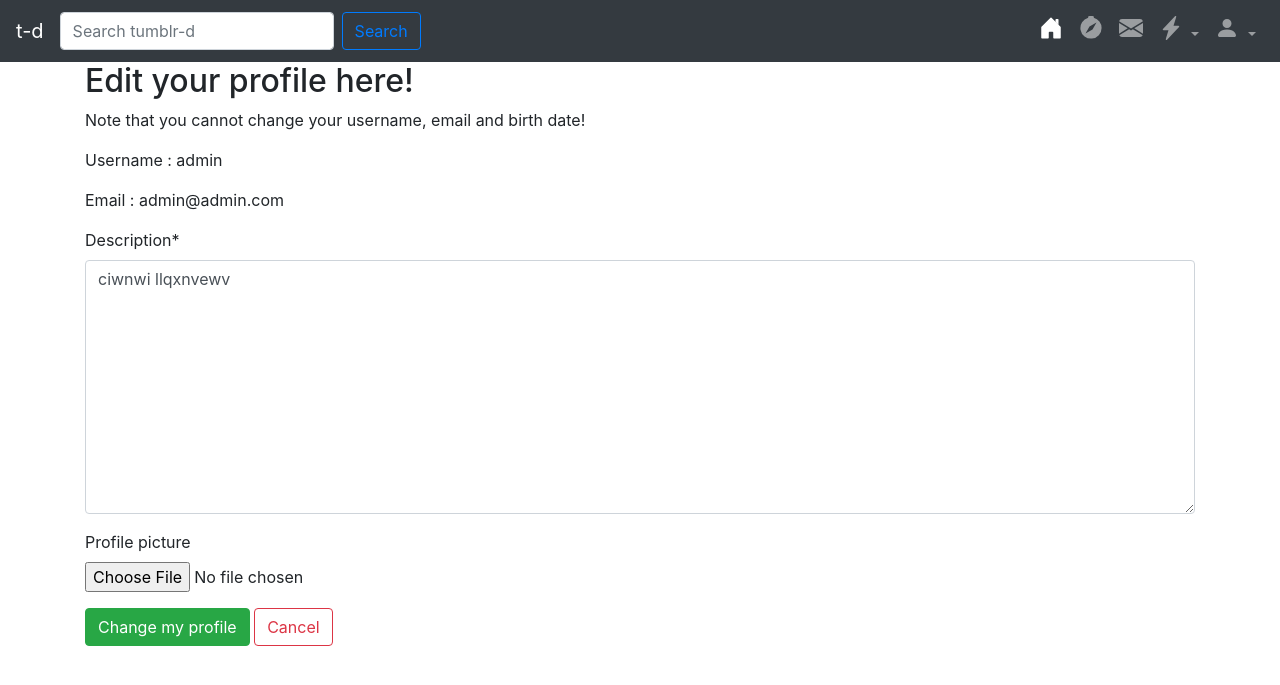
After one commit to seraph-wing/tumblr-clone, a Django app: page /account/edit/admin in a window 1280 px wide. The commit adds this page. Shown: the top 685 px of the page. Run offline with Django 3.2, Linux system fonts and the light colour scheme; a user stored in the database is signed in; data comes from the database, SQL or seed files in the repository; both versions use the stored data as it was after the commit; some libraries are stand-ins or nearby versions.

Commit message:
added the changing user profile feature

```diff
--- /dev/null
+++ b/tumblr_clone/account/templates/account/edit_user.html
@@ -0,0 +1,17 @@
+{% extends "base.html" %}
+{% load crispy_forms_tags %}
+{% block content %}
+  <div class="container">
+    <h2>Edit your profile here!</h2>
+    <p>Note that you cannot change your username, email and birth date!</p>
+
+    <form method="post" enctype="multipart/form-data">
+      {% csrf_token %}
+      <p>Username : {{object.username}}</p>
+      <p>Email : {{object.email}}</p>
+      {{ form|crispy }}
+      <input type="submit" class="btn btn-success" value="Change my profile">
+      <a href="{% url 'account:account_index' slug=object.slug %}" class="btn btn-outline-danger">Cancel</a>
+    </form>
+  </div>
+{% endblock content %}
--- a/tumblr_clone/account/templates/account/signup.html
+++ b/tumblr_clone/account/templates/account/signup.html
@@ -1,5 +1,5 @@
 {% extends "base.html" %}
-<!--{% load crispy_forms_tags %}-->
+{% load crispy_forms_tags %}
 {% block content %}
   <div class="container">
     <h3>Sign up here!</h3>
--- a/tumblr_clone/account/urls.py
+++ b/tumblr_clone/account/urls.py
@@ -10,4 +10,5 @@ urlpatterns = [
     path('signup/',views.SignUpView.as_view(),name='signup'),
     path('login/',auth_views.LoginView.as_view(template_name='account/login.html'),name='login'),
     path('logout/',auth_views.LogoutView.as_view(),name='logout'),
+    path('edit/<slug:slug>', views.UpdateUserView.as_view(),name='edit'),
 ]
--- a/tumblr_clone/account/views.py
+++ b/tumblr_clone/account/views.py
@@ -1,12 +1,13 @@
 from django.shortcuts import render
-from django.views.generic import CreateView,TemplateView
+from django.views.generic import CreateView,TemplateView,UpdateView
 from django.views.generic.detail import DetailView
 from . import forms
 from django.urls import reverse_lazy
 from .models import User
+from django.contrib.auth.mixins import LoginRequiredMixin
 # Create your views here.
 
-class AccountIndex(DetailView):
+class AccountIndex(LoginRequiredMixin,DetailView):
     model = User
     template_name = 'account/account_index.html'
 
@@ -17,3 +18,13 @@ class SignUpView(CreateView):
 
 class LoginView(TemplateView):
     template_name = 'account/login.html'
+
+class UpdateUserView(LoginRequiredMixin,UpdateView):
+    model = User
+    fields = ['description', 'profile_picture']
+    template_name = 'account/edit_user.html'
+    slug_field = 'slug'
+    #success_url = reverse_lazy('account:account_index',kwargs={'slug':model.slug})
+    def get_success_url(self,*args,**kwargs):
+
+        return reverse_lazy('account:account_index',kwargs={'slug':self.request.user.slug})
--- a/tumblr_clone/templates/base.html
+++ b/tumblr_clone/templates/base.html
@@ -10,7 +10,7 @@
     <!--navbar to be implemented here-->
     <nav class="navbar navbar-expand-lg navbar-dark bg-dark">
       {% if user.is_authenticated %}
-        <a class="navbar-brand" href="#">t-d</a><!--dashboard-->
+        <a class="navbar-brand" href="{% url 'index'%}">t-d</a><!--dashboard-->
         <button class="navbar-toggler" type="button" data-toggle="collapse" data-target="#navbarSupportedContent" aria-controls="navbarSupportedContent" aria-expanded="false" aria-label="Toggle navigation">
           <span class="navbar-toggler-icon"></span>
         </button>
@@ -22,7 +22,7 @@
           <ul class="navbar-nav ml-auto">
             <!--dashboard-->
             <li class="nav-item active">
-              <a class="nav-link" href="#">
+              <a class="nav-link" href="{% url 'index'%}">
                 <svg width="1.5em" height="1.5em" viewBox="0 0 16 16" class="bi bi-house-door-fill" fill="currentColor" xmlns="http://www.w3.org/2000/svg">
                   <path d="M6.5 10.995V14.5a.5.5 0 0 1-.5.5H2a.5.5 0 0 1-.5-.5v-7a.5.5 0 0 1 .146-.354l6-6a.5.5 0 0 1 .708 0l6 6a.5.5 0 0 1 .146.354v7a.5.5 0 0 1-.5.5h-4a.5.5 0 0 1-.5-.5V11c0-.25-.25-.5-.5-.5H7c-.25 0-.5.25-.5.495z"/>
                   <path fill-rule="evenodd" d="M13 2.5V6l-2-2V2.5a.5.5 0 0 1 .5-.5h1a.5.5 0 0 1 .5.5z"/>
```
Also changed, not shown: tumblr_clone/account/templates/account/account_index.html (+7 -3 lines), tumblr_clone/db.sqlite3, 3 other files.
